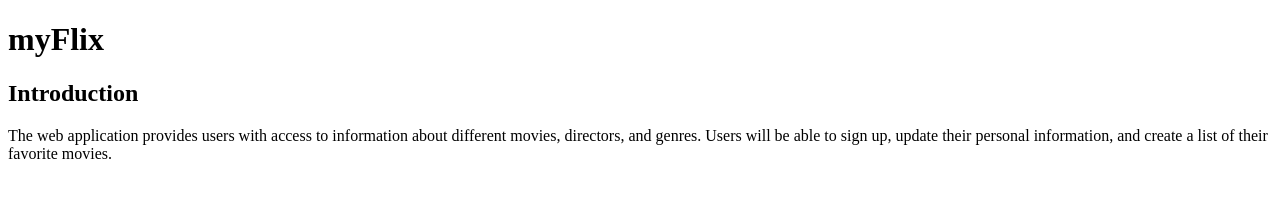
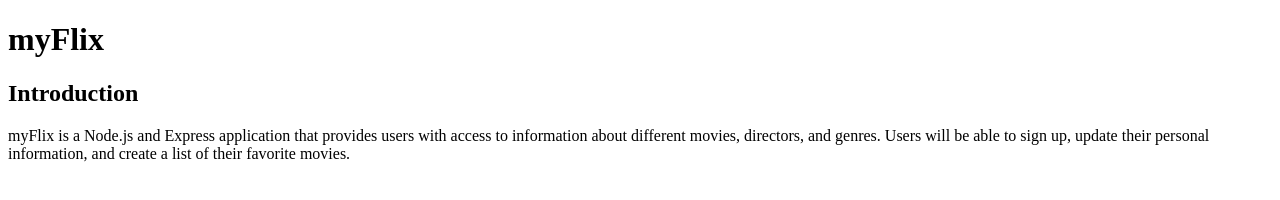
Before and after one commit to kayleebowers/movie-api, a plain HTML site: page documentation.html in a window 1280 px wide. Drawn offline with Linux system fonts and the light colour scheme.

Commit message:
docs: add app description

```diff
--- a/documentation.html
+++ b/documentation.html
@@ -9,6 +9,6 @@
 <body>
   <h1>myFlix</h1>
   <h2>Introduction</h2>
-  <p>The web application provides users with access to information about different movies, directors, and genres. Users will be able to sign up, update their personal information, and create a list of their favorite movies.</p>
+  <p>myFlix is a Node.js and Express application that provides users with access to information about different movies, directors, and genres. Users will be able to sign up, update their personal information, and create a list of their favorite movies.</p>
 </body>
 </html>
```
